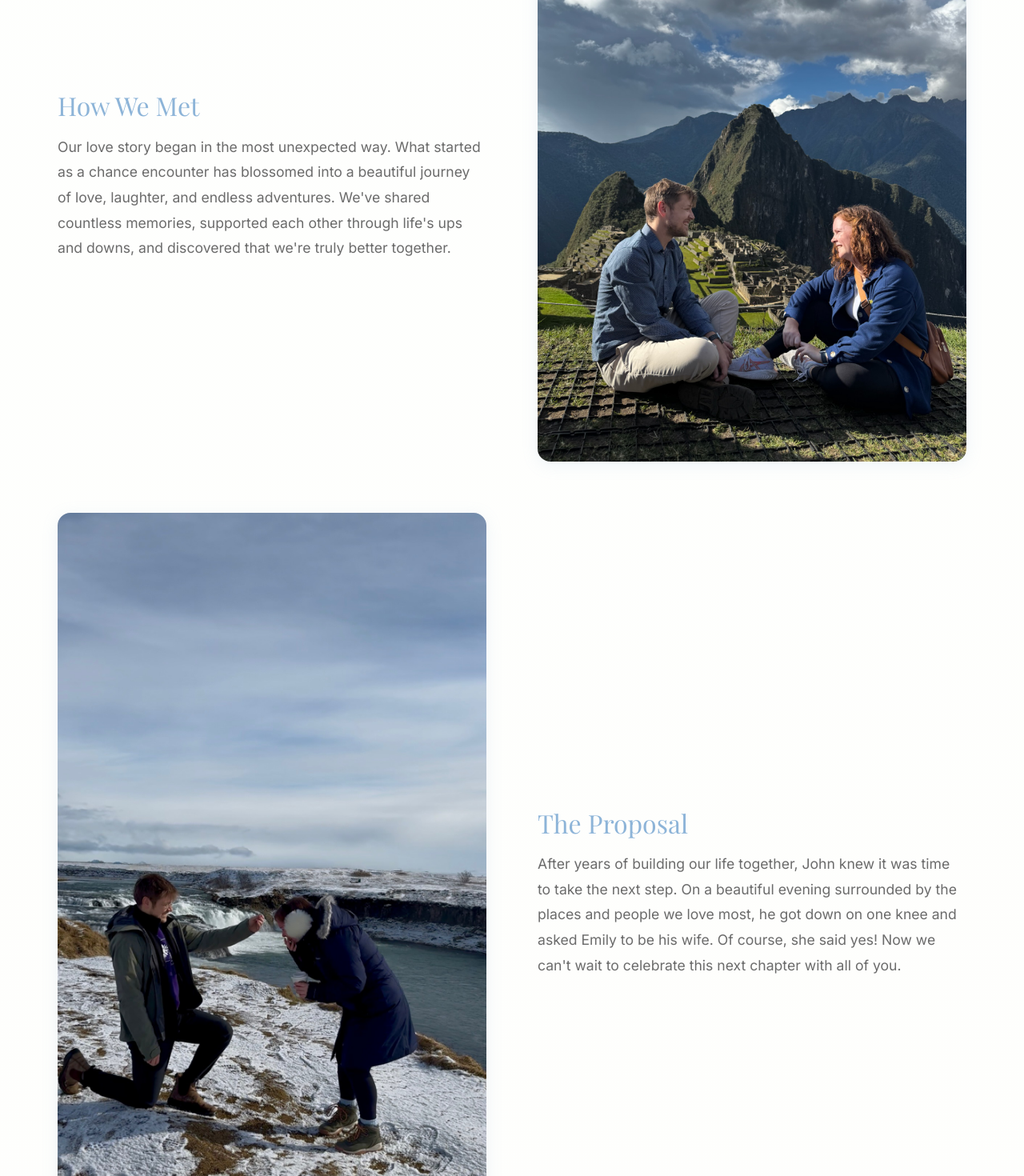
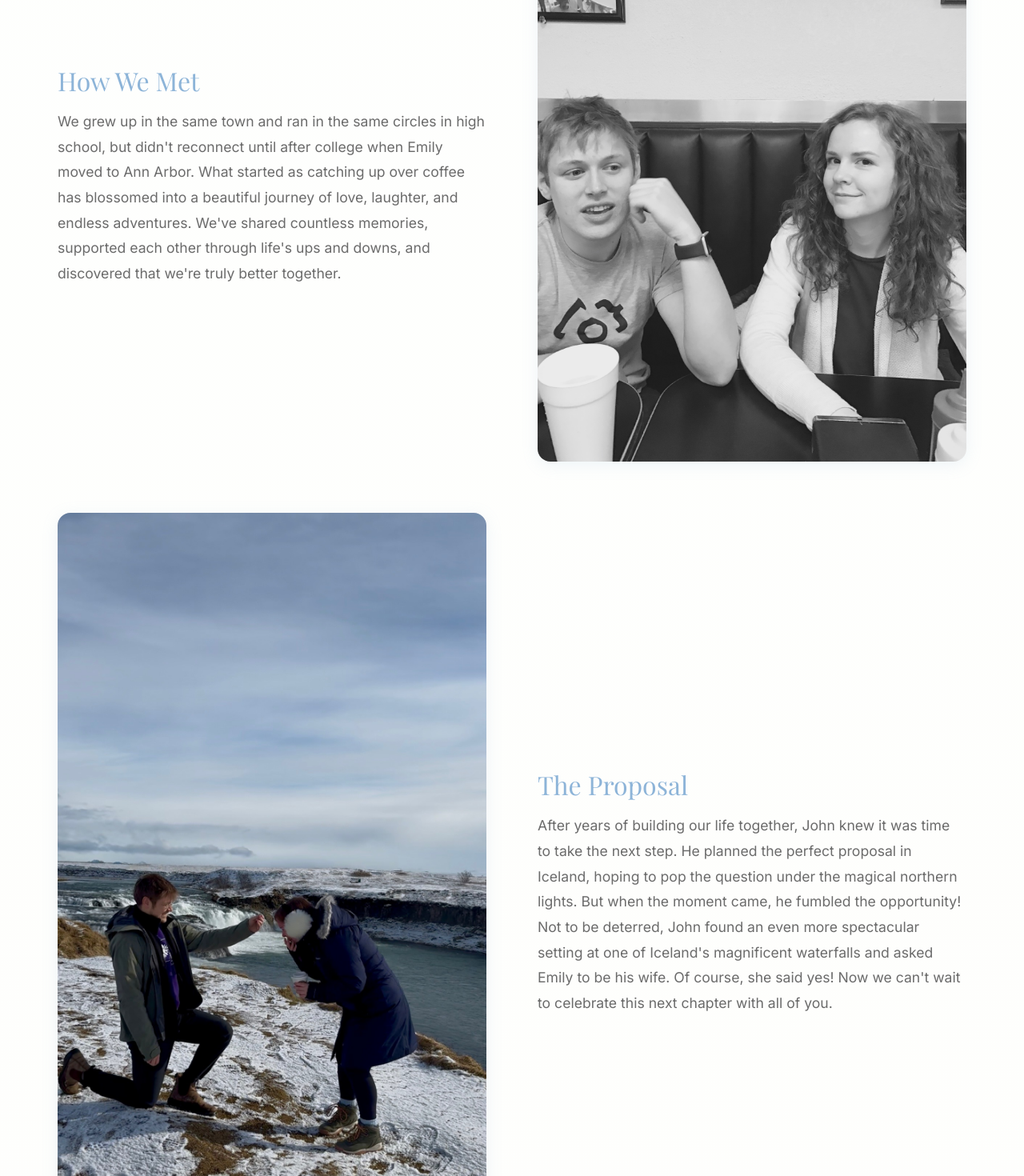
Before and after one commit to johnpc/jpc-wedding, a Next.js app: page / in a window 1280 px wide. Shown: the part 1133-2603 px from the top of the page at 80% size. Built offline with nearby package versions, Linux system fonts and the light colour scheme; a web font is replaced by a local one.

Commit message:
update some of the copy to be more realistic

```diff
--- a/src/app/page.tsx
+++ b/src/app/page.tsx
@@ -218,15 +218,17 @@ export default function Home() {
             <div className="about-text">
               <h3>How We Met</h3>
               <p>
-                Our love story began in the most unexpected way. What started as
-                a chance encounter has blossomed into a beautiful journey of
-                love, laughter, and endless adventures. We&apos;ve shared
-                countless memories, supported each other through life&apos;s ups
-                and downs, and discovered that we&apos;re truly better together.
+                We grew up in the same town and ran in the same circles in high
+                school, but didn&apos;t reconnect until after college when Emily
+                moved to Ann Arbor. What started as catching up over coffee has
+                blossomed into a beautiful journey of love, laughter, and endless
+                adventures. We&apos;ve shared countless memories, supported each
+                other through life&apos;s ups and downs, and discovered that
+                we&apos;re truly better together.
               </p>
             </div>
             <Image
-              src="/john-emily-together.jpeg"
+              src="/how-we-met-photo.jpeg"
               alt="John and Emily together"
               className="about-image"
               width={800}
@@ -246,10 +248,13 @@ export default function Home() {
               <h3>The Proposal</h3>
               <p>
                 After years of building our life together, John knew it was time
-                to take the next step. On a beautiful evening surrounded by the
-                places and people we love most, he got down on one knee and
-                asked Emily to be his wife. Of course, she said yes! Now we
-                can&apos;t wait to celebrate this next chapter with all of you.
+                to take the next step. He planned the perfect proposal in Iceland,
+                hoping to pop the question under the magical northern lights. But
+                when the moment came, he fumbled the opportunity! Not to be deterred,
+                John found an even more spectacular setting at one of Iceland&apos;s
+                magnificent waterfalls and asked Emily to be his wife. Of course,
+                she said yes! Now we can&apos;t wait to celebrate this next chapter
+                with all of you.
               </p>
             </div>
           </div>
```
Also changed, not shown: public/how-we-met-photo.jpeg (added).
